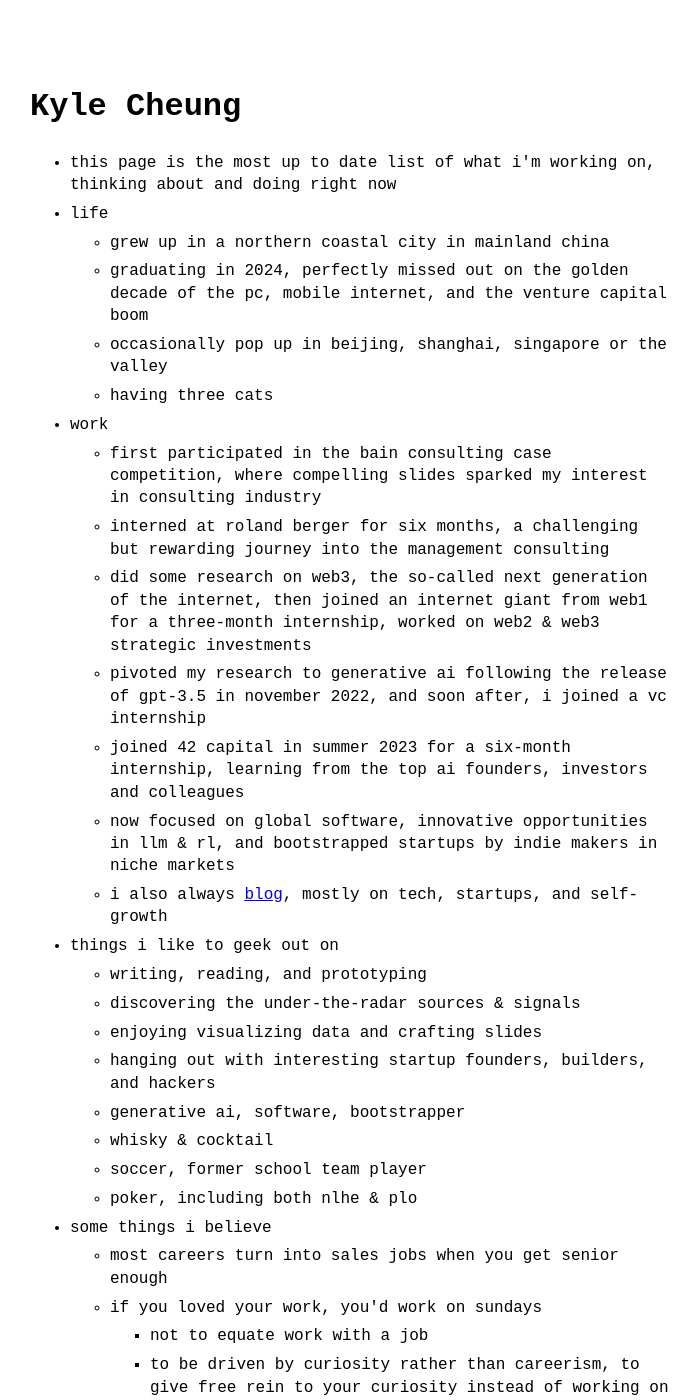
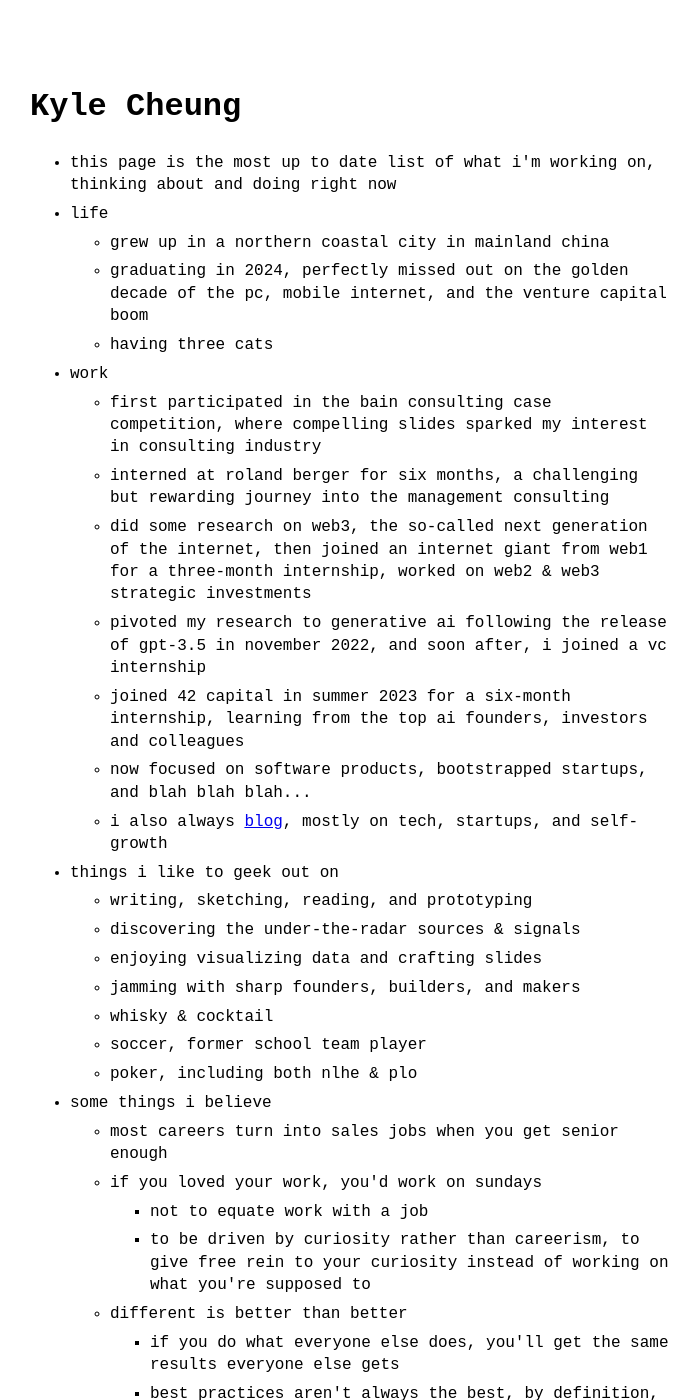
Before and after one commit to kylezgq/kylezgq.github.io, a Jekyll site: the page built from index.md, in a window 1280 px wide and 1400 px high. Shown: the whole window, without its empty margins (290-989 px from the left). Built offline with Jekyll 4.4.1, drawn with Linux system fonts in a browser that asks for light colours.

Commit message:
Update menu.yml

```diff
--- a/_data/menu.yml
+++ b/_data/menu.yml
@@ -5,7 +5,6 @@ entries:
     entries:
       - title: grew up in a northern coastal city in mainland china
       - title: graduating in 2024, perfectly missed out on the golden decade of the pc, mobile internet, and the venture capital boom
-      - title: occasionally pop up in beijing, shanghai, singapore or the valley
       - title: having three cats
 
   - title: work
@@ -15,16 +14,15 @@ entries:
       - title: did some research on web3, the so-called next generation of the internet, then joined an internet giant from web1 for a three-month internship, worked on web2 & web3 strategic investments
       - title: pivoted my research to generative ai following the release of gpt-3.5 in november 2022, and soon after, i joined a vc internship
       - title: joined 42 capital in summer 2023 for a six-month internship, learning from the top ai founders, investors and colleagues
-      - title: now focused on global software, innovative opportunities in llm & rl, and bootstrapped startups by indie makers in niche markets
+      - title: now focused on software products, bootstrapped startups, and blah blah blah...
       - title: i also always <a href='archive.html'>blog</a>, mostly on tech, startups, and self-growth
 
   - title: things i like to geek out on
     entries:
-      - title: writing, reading, and prototyping
+      - title: writing, sketching, reading, and prototyping
       - title: discovering the under-the-radar sources & signals
       - title: enjoying visualizing data and crafting slides
-      - title: hanging out with interesting startup founders, builders, and hackers
-      - title: generative ai, software, bootstrapper
+      - title: jamming with sharp founders, builders, and makers
       - title: whisky & cocktail
       - title: soccer, former school team player
       - title: poker, including both nlhe & plo
```
